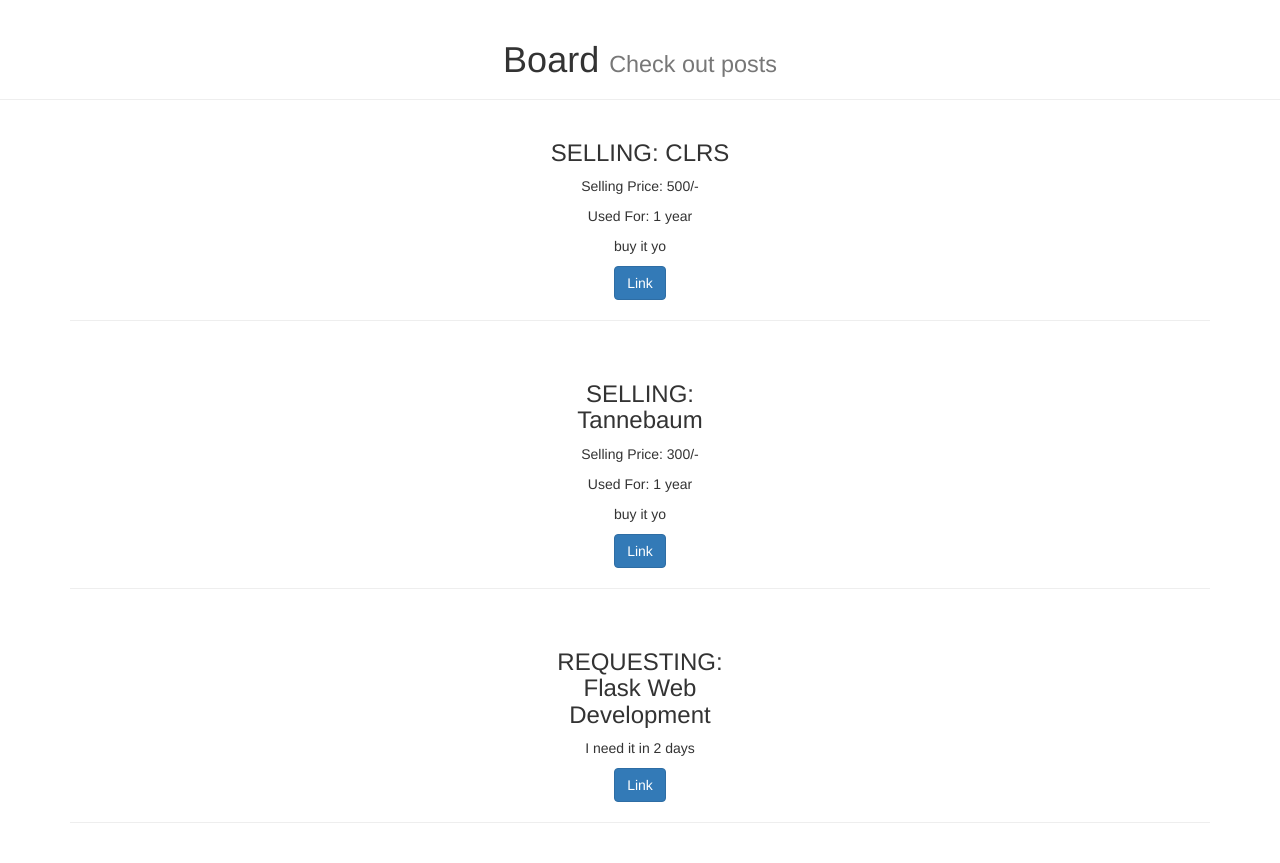
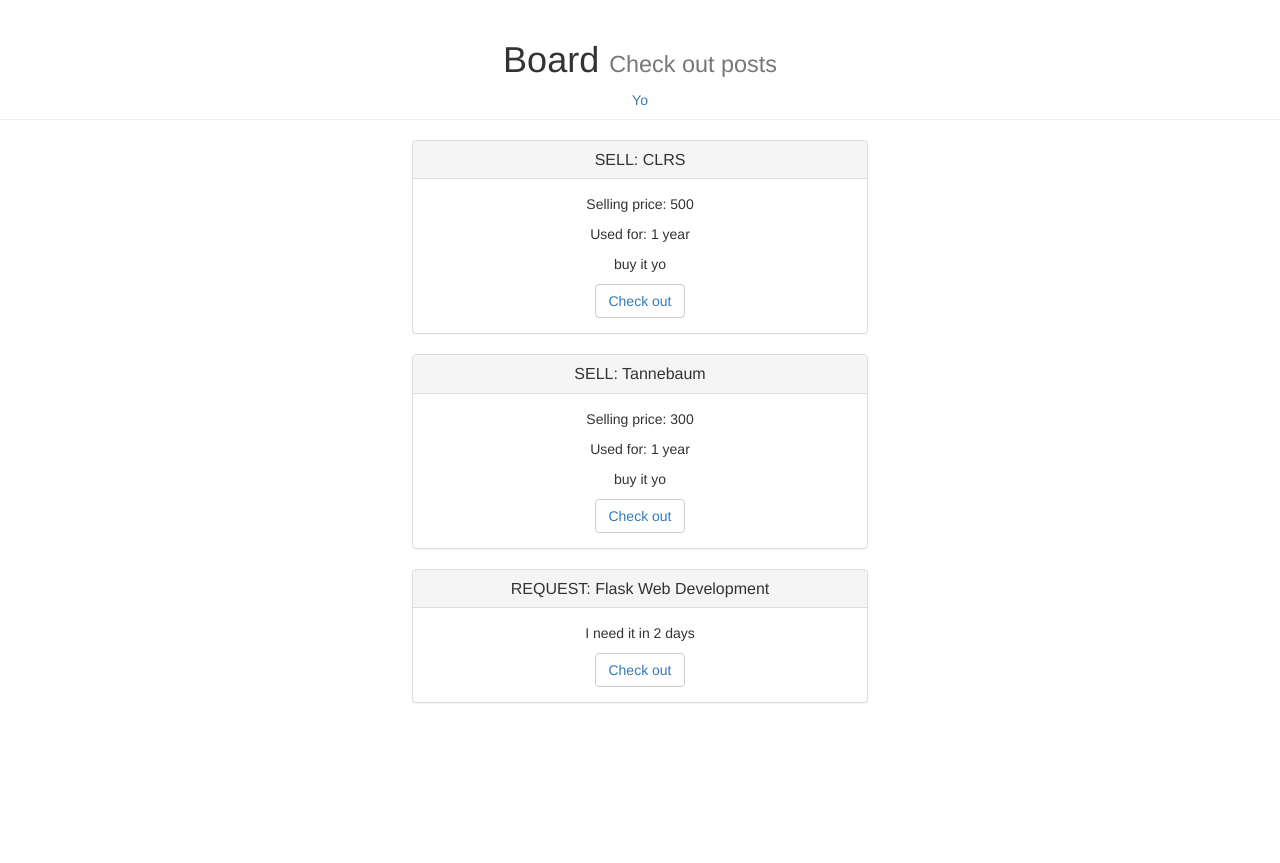
Before and after one commit to dht93/flask_nearly_new_webapp, a Flask app: page /board/1/ in a window 1280 px wide. After the commit the page ends 703 px from the top, so only its background shows below. Run offline with Flask 2, Linux system fonts and the light colour scheme; data comes from the database, SQL or seed files in the repository; both versions use the stored data as it was after the commit; some libraries are stand-ins or nearby versions.

Commit message:
Removed buggy register function from main, made board.html nicer, added some entries in db

```diff
--- a/main.py
+++ b/main.py
@@ -19,6 +19,10 @@ def connection():
     cur.execute('CREATE TABLE IF NOT EXISTS posts (s_no NUMBER, type TEXT, tr_id NUMBER, user_id NUMBER, content TEXT, selling_p NUMBER, used_for TEXT, add_info TEXT)')
     conn.commit()
     return (cur,conn)
+
+@app.route('/post/<tr_id>/')
+def post(tr_id):
+    return str(tr_id)
 
 @app.route('/board/<num>/')
 #@login_required
@@ -81,30 +85,6 @@ def request():
     except Exception as e:
         return str(e)
 
-@app.route('/register/')
-def register_page():
-    try:
-        cur,conn=connection()
-        cur.execute('CREATE TABLE IF NOT EXISTS users (user_id NUMBER, user_name TEXT, name TEXT, email TEXT, password TEXT, settings TEXT)')
-        conn.commit()
-
-        user_name=request.form['user_name']
-        cur.execute('SELECT COUNT (*) form users WHERE')
-        count=cur.fetchone()[0]
-        if count==1:
-            error="This username has already been taken. Please choose another."
-            return render_template ('register.html',error=error)
-        else:
-            name=request.form['name']
-            email=request.form['email']
-            password=request.form['password']
-            cur.execute('SELECT COUNT (*) FROM users')
-            count=cur.fetchone()[0]
-            cur.execute('INSERT INTO users VALUES (?,?,?,?,?)',(count+1,user_name, name, email, password,'NULL'))
-            conn.commit()
-            return render_template ('welcome.html')
-    except Exception as e:
-        return str(e)
 
 
 if __name__=="__main__":
--- a/templates/board.html
+++ b/templates/board.html
@@ -8,31 +8,31 @@
 <body>
   <div class="page-header" align="center">
   <h1>Board <small>Check out posts</small></h1>
+  <a href="{{url_for('register_page')}}">Yo</a>
 </div>
 <div class="container" align="center">
   {%for el in data:%}
-<div class="card card-block" style="width: 18rem;">
-  <h3 class="card-title">
-  {%if el[1]=='S'%}
-  SELLING: {{el[4]}}
-</h3>
-  <p class="card-text">Selling Price: {{el[5]}}/-</p>
-  <p class="card-text">Used For: {{el[6]}}</p>
-  <p class="card-text">{{el[7]}}</p>
-  <a href="#" class="btn btn-primary">Link</a>
-  {%else%}
-  REQUESTING: {{el[4]}}
-</h3>
-{%if not el[7]=='NULL:'%}
-  <p class="card-text">{{el[7]}}</p>
-  {%endif%}
-  <a href="#" class="btn btn-primary">Link</a>
-  {%endif%}
-
+<div class="panel panel-default" style="width:40%;">
+  <div class="panel-heading">
+    <h3 class="panel-title">{%if el[1]=='S'%}SELL: {{el[4]}}{%else:%}REQUEST: {{el[4]}}{%endif%}</h3>
+  </div>
+  <div class="panel-body">
+    {%if el[1]=='S':%}
+    <span>
+    <p>Selling price: {{el[5]}}</p>
+    <p>Used for: {{el[6]}}</p>
+    <p>{{el[7]}}</p></span>
+    {%else:%}
+    {%if not el[7]=='NULL':%}
+    <p>{{el[7]}}</p>
+    {%endif%}
+    {%endif%}
+    <div class="btn-group" role="group" aria-label="...">
+  <button type="button" class="btn btn-default"><a href="{{url_for('post',tr_id=el[2])}}">Check out</a></button>
+</div>
+  </div>
 
 </div>
-<hr>
-<br>
 {%endfor%}
 </div>
 </body>
```
Also changed, not shown: users.sqlite.
